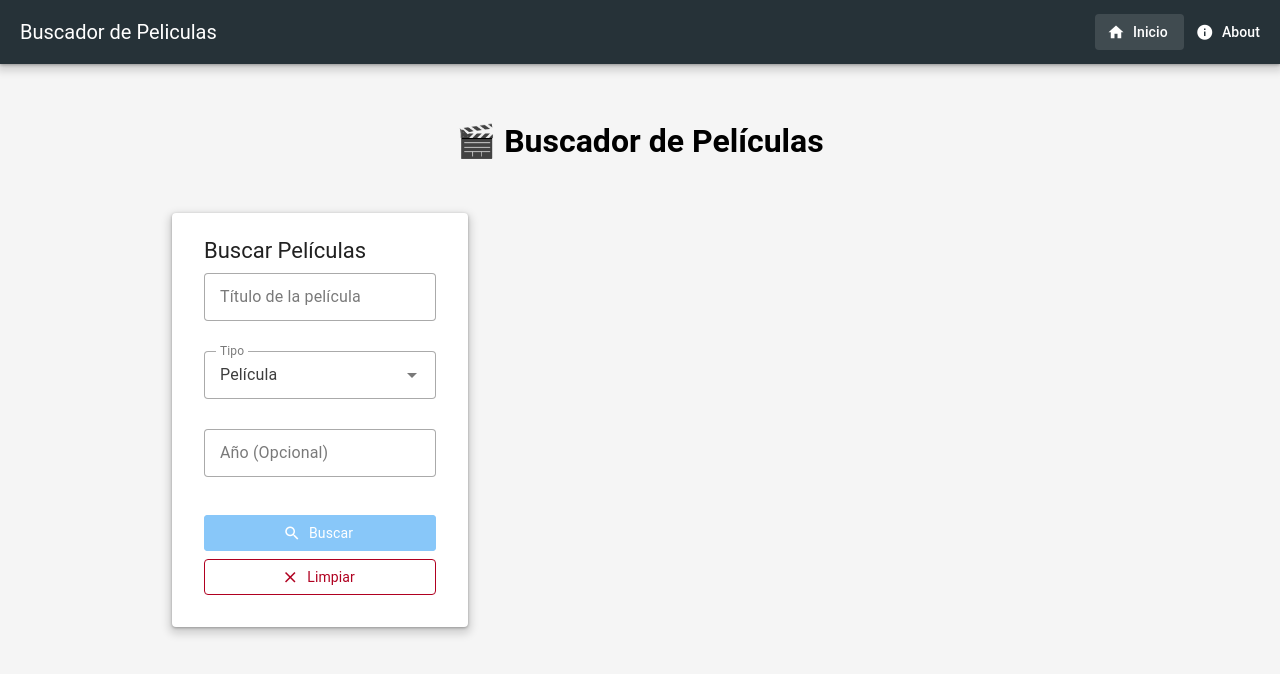
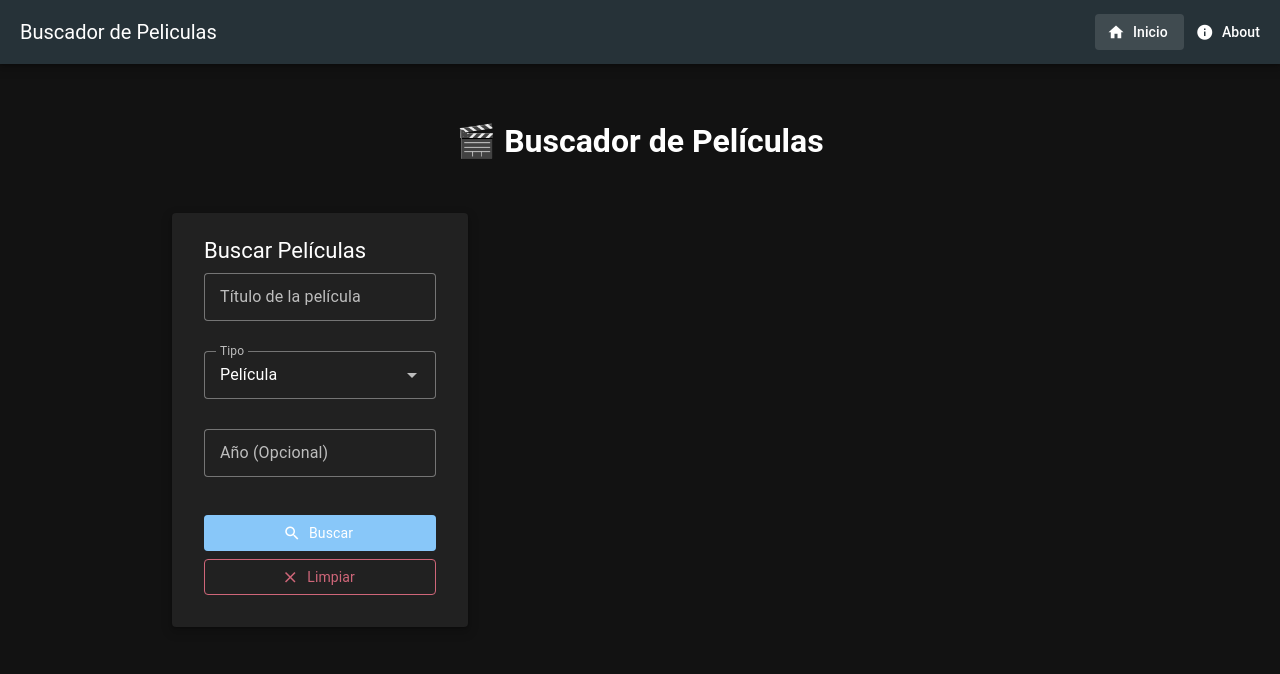
Before and after one commit to KevinFelix1563/DAW_Meta2.3_FelixKevin, a Vue app: page / in a window 1280 px wide. Shown: the top 674 px of the page. Built offline with nearby package versions, Linux system fonts and the light colour scheme.

Commit message:
fix: Color de fondo arreglado

```diff
--- a/src/App.vue
+++ b/src/App.vue
@@ -1,5 +1,5 @@
 <template>
-  <v-app>
+  <v-app theme="dark">
     <v-app-bar color="blue-grey-darken-4" elevation="3">
       <v-app-bar-title>Buscador de Peliculas</v-app-bar-title>
 
@@ -9,7 +9,7 @@
       <v-btn to="/about" variant="text" prepend-icon="mdi-information">About</v-btn>
     </v-app-bar>
 
-    <v-main class="bg-grey-lighten-4">
+    <v-main>
       <router-view></router-view>
     </v-main>
   </v-app>
```
